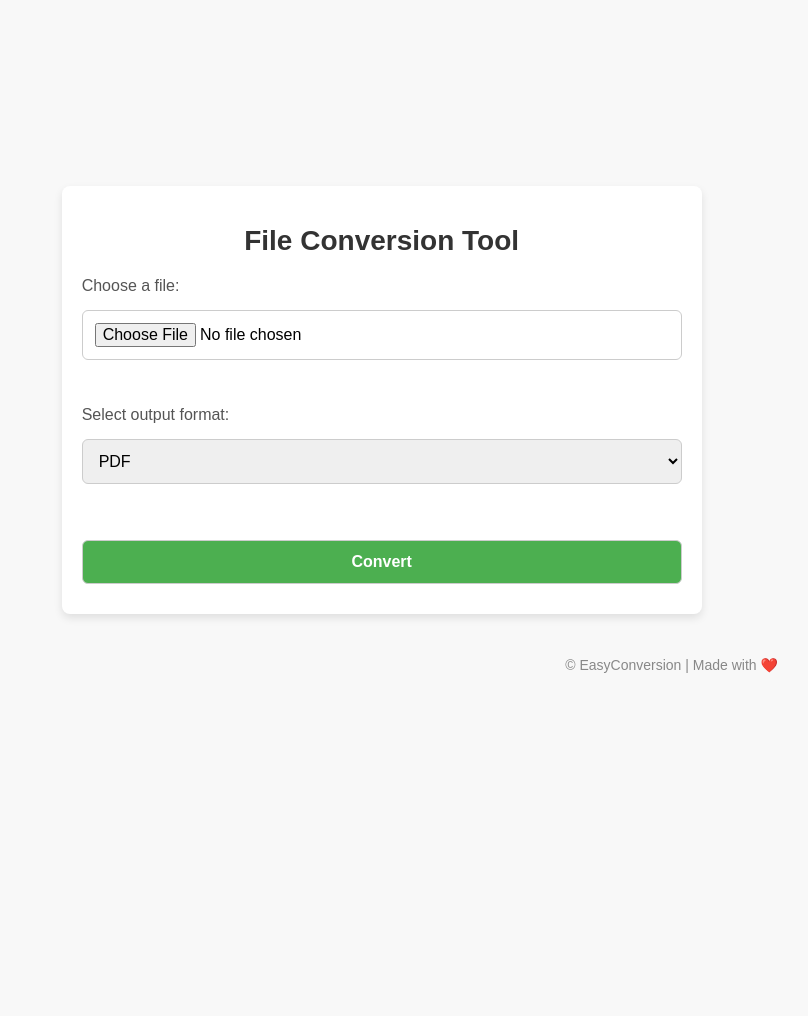
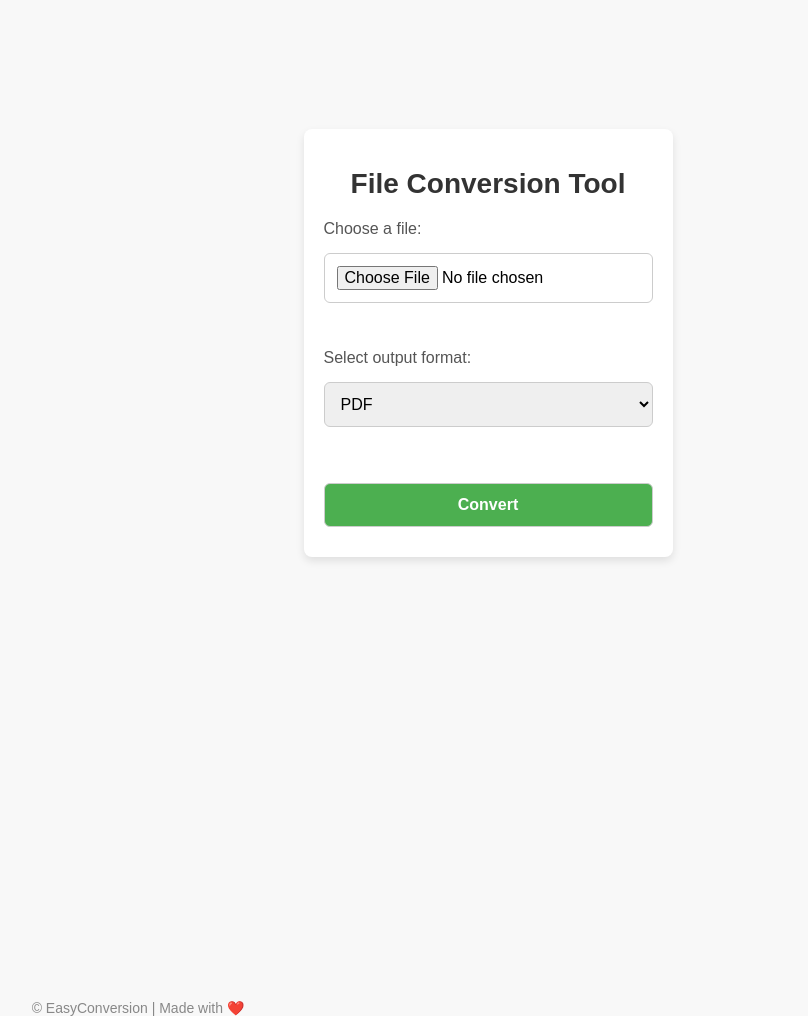
Before and after one commit to Schneider-sizeof/Easyconversion, a Flask app: page / in a window 1280 px wide. Shown: the whole page, without its empty margins (152-960 px from the left). Before the commit the page ends 673 px from the top, so only its background shows below. Run offline with Flask 3, Linux system fonts and the light colour scheme.

Commit message:
index.html

```diff
--- a/templates/index.html
+++ b/templates/index.html
@@ -12,13 +12,26 @@
             background-color: #f8f8f8;
             margin: 0;
             padding: 0;
+            display: flex;
+            flex-direction: column;
+            justify-content: space-between;
+            min-height: 100vh;
+        }
+
+        /* Flex container to center content vertically and horizontally */
+        .main-content {
+            flex: 1;
+            display: flex;
+            justify-content: center;
+            align-items: center;
+            padding: 20px;
         }
 
         /* Container for the content */
         .container {
             max-width: 600px;
-            width: 90%;
-            margin: 50px auto;
+            width: 100%;
+            margin: 0 auto;
             padding: 20px;
             background-color: #ffffff;
             border-radius: 8px;
@@ -66,6 +79,7 @@
             font-size: 14px;
             margin-top: 30px;
             color: #888;
+            padding: 20px;
         }
 
         /* Styling for alert box */
@@ -92,7 +106,7 @@
         /* Media queries for responsiveness */
         @media (max-width: 768px) {
             .container {
-                width: 95%;
+                width: 90%;
                 padding: 15px;
             }
 
@@ -135,7 +149,8 @@
         {% endif %}
     {% endwith %}
 
-    <!-- Main content of the page -->
+    <!-- Main content of the page (using flexbox to center the content) -->
+    <div class="main-content">
         <div class="container">
             <h1>File Conversion Tool</h1>
             <form action="/convert" method="post" enctype="multipart/form-data">
@@ -152,8 +167,9 @@
                 <button type="submit">Convert</button>
             </form>
         </div>
+    </div>
 
-    <!-- Footer -->
+    <!-- Footer (centered) -->
     <div class="footer">
         <p>&copy; EasyConversion | Made with ❤️</p>
     </div>
```
Lines whose indentation alone changed are shown as unchanged.
